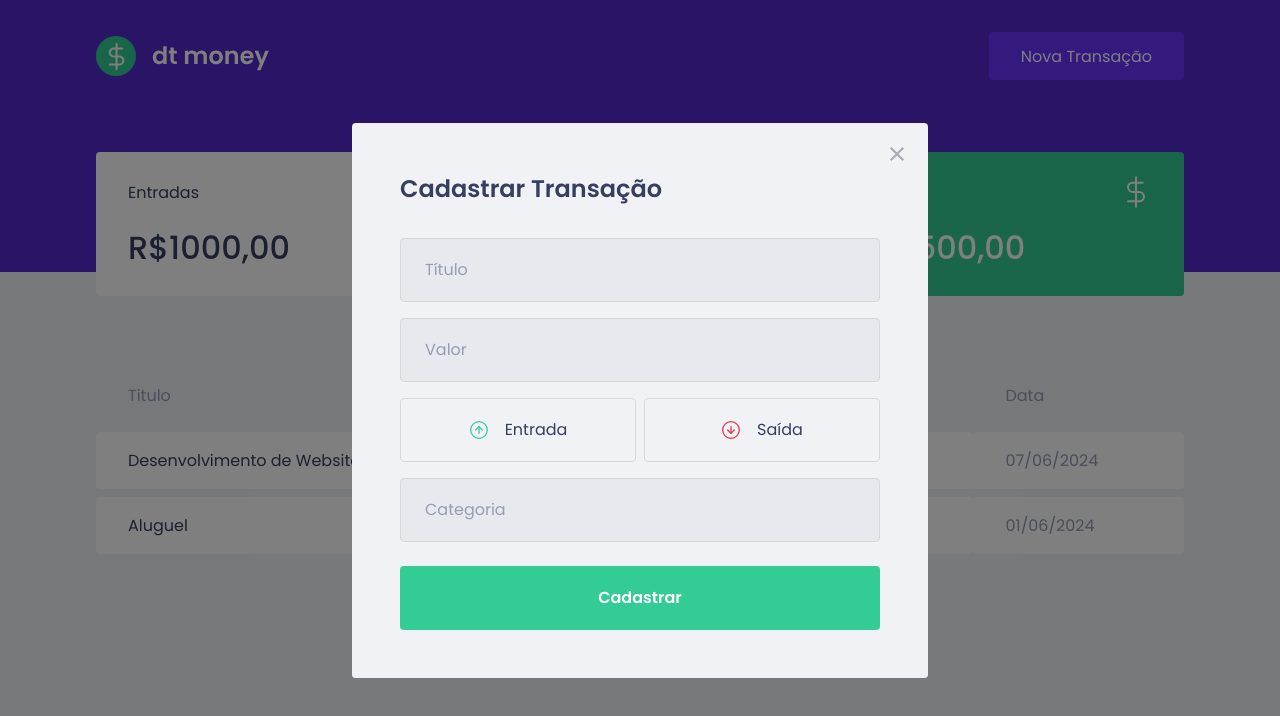
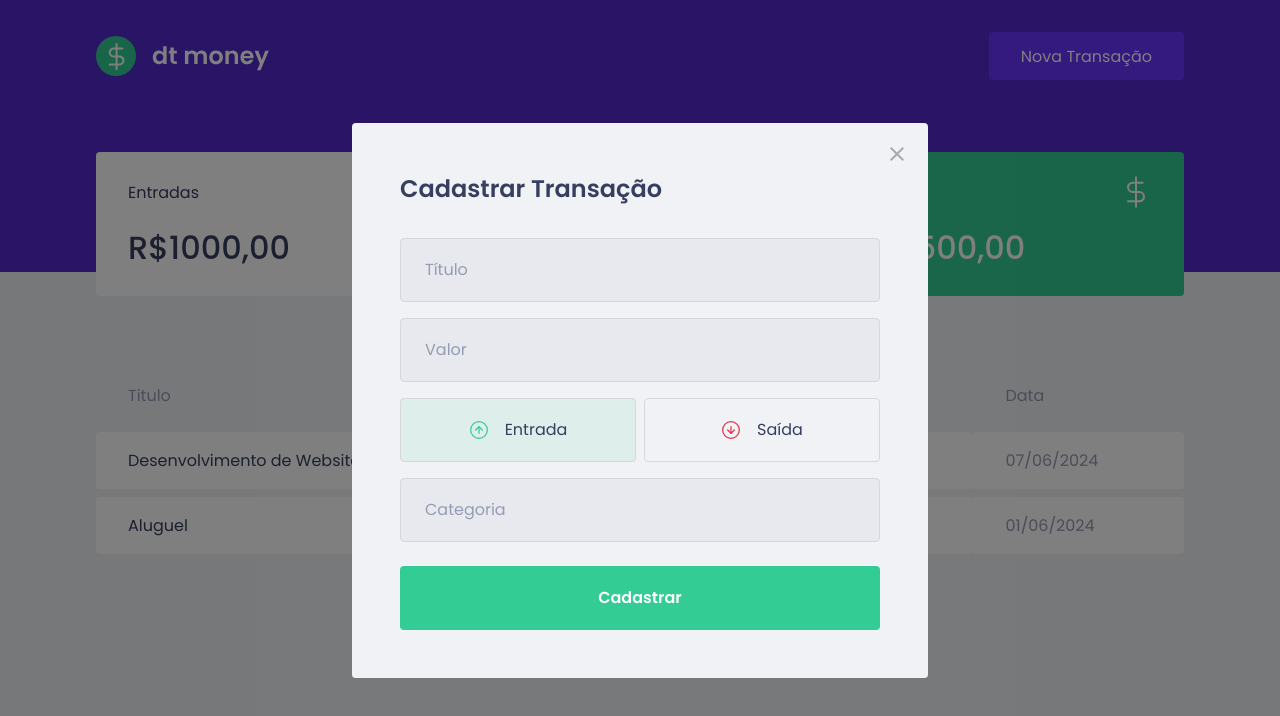
Before and after one commit to Math3ux/dtmoney-ignite, a React (Create React App) app: page / in a window 1280 px wide. Both pictures are taken after a click on the button "Nova Transação". Shown: the top 716 px of the page. Built offline with nearby package versions, Linux system fonts and the light colour scheme; no server answers; what miragejs would draw is missing.

Commit message:
Finished Styled RadioBox

```diff
--- a/src/components/NewTransactionModal/index.tsx
+++ b/src/components/NewTransactionModal/index.tsx
@@ -1,8 +1,9 @@
 import ReactModal from "react-modal";
-import { Container, TransactionTypeContainer } from "./styles";
+import { Container, RadioBox, TransactionTypeContainer } from "./styles";
 import closeImg from '../../assets/close.svg'
 import incomeImg from '../../assets/income.svg'
 import outcomeImg from '../../assets/outcome.svg'
+import { useState } from "react";
 
 interface NewTransactionModalProps {
     isOpen: boolean;
@@ -10,6 +11,8 @@
 }
 
 export function NewTransactionModal({isOpen,onRequestClose}:Readonly<NewTransactionModalProps>){
+    const [type, setType] = useState('deposit')
+
     return (
     <ReactModal isOpen={isOpen} onRequestClose={onRequestClose} overlayClassName='react-modal-overlay' className='react-modal-content'>
         <button type="button" onClick={onRequestClose} className="react-modal-close"><img src={closeImg} alt="Fechar Modal" /></button>
@@ -19,8 +22,8 @@
             <input placeholder='Valor' type="number" />
 
             <TransactionTypeContainer>
-                <button type='button'><img src={incomeImg} alt="Entrada" /><span>Entrada</span></button>
-                <button type='button'><img src={outcomeImg} alt="Saída" /><span>Saída</span></button>
+                <RadioBox type='button' onClick={() => {setType('deposit')}} isActive={type === 'deposit'} activeColor='green'><img src={incomeImg} alt="Entrada" /><span>Entrada</span></RadioBox>
+                <RadioBox type='button' onClick={() => {setType('withdraw')}} isActive={type === 'withdraw'} activeColor='red'><img src={outcomeImg} alt="Saída" /><span>Saída</span></RadioBox>
             </TransactionTypeContainer>
 
             <input placeholder='Categoria' type="text" />
--- a/src/components/NewTransactionModal/styles.ts
+++ b/src/components/NewTransactionModal/styles.ts
@@ -1,5 +1,5 @@
 import styled from "styled-components";
-import { darken } from "polished";
+import { darken, transparentize } from "polished";
 
 export const Container = styled.form`
     h2{
@@ -53,11 +53,27 @@
     grid-template-columns: 1fr 1fr;
     gap: 0.5rem;
 
-    button {
+`;
+
+interface RadioBoxProps {
+    isActive: boolean;
+    activeColor: 'green' | 'red';
+}
+
+const colors = {
+    green: '#33CC95',
+    red: '#E52E4D'
+}
+
+export const RadioBox = styled.button<RadioBoxProps>`
         height: 4rem;
         border: 1px solid #d7d7d7;
         border-radius: 0.25rem;
-        background: transparent;
+
+        background: ${(props) => props.isActive
+        ? transparentize(0.9,colors[props.activeColor])
+        : 'transparent'};
+
         display: flex;
         justify-content: center;
         align-items: center;
@@ -78,5 +94,4 @@
             font-size: 1rem;
             color: var(--text-title);
         }
-    }
 `;
```
